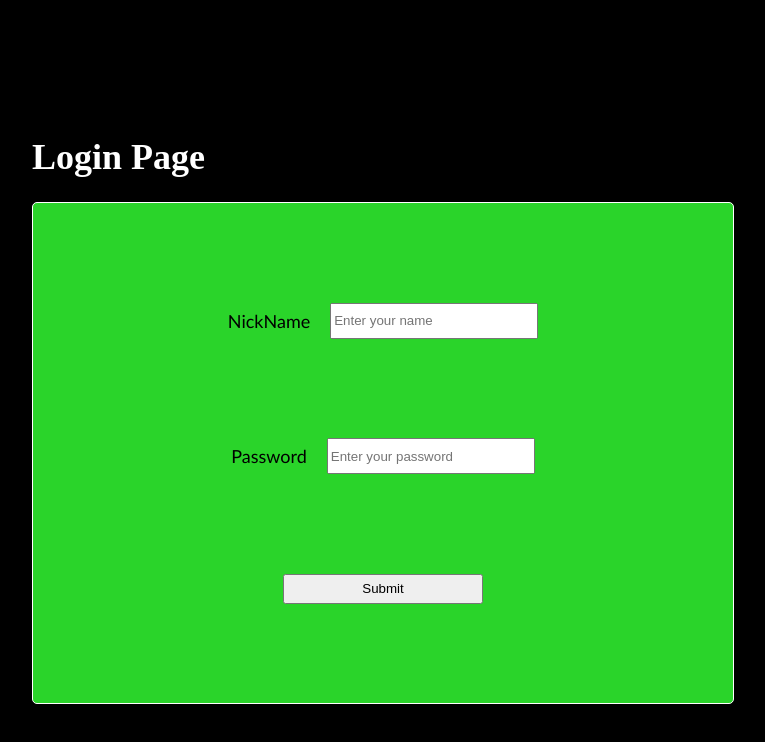
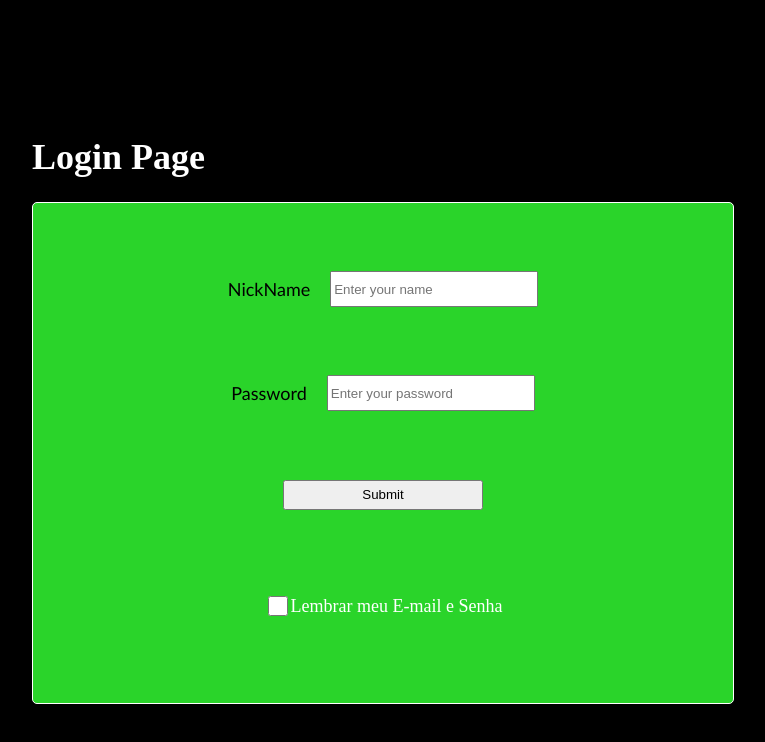
Before and after one commit to caiodeoliveira/localStorage, a React (Create React App) app: page /login in a window 1280 px wide. Shown: the top 742 px of the page, without its empty margins (265-1030 px from the left). Built offline with nearby package versions, Linux system fonts and the light colour scheme.

Commit message:
🚧 Add InputCheckBox and organize in flex container

```diff
--- a/src/components/Login/index.tsx
+++ b/src/components/Login/index.tsx
@@ -24,6 +24,10 @@ export const Login = () => {
           />
         </div>
         <input type="button" value="Submit" className="submit-btn" />
+        <div className="form-submit">
+          <input type="checkbox" className="checkbox-btn" />
+          <p className="remember-text">Lembrar meu E-mail e Senha</p>
+        </div>
       </div>
     </>
   );
--- a/src/styles.css
+++ b/src/styles.css
@@ -61,8 +61,19 @@ body {
   height: 30px;
 }
 
+.form-submit {
+  display: flex;
+  flex-direction: row;
+  align-items: center;
+}
+
 .submit-btn {
   width: 200px;
   height: 30px;
   color: black;
 }
+
+.checkbox-btn {
+  width: 20px;
+  height: 20px;
+}
```
